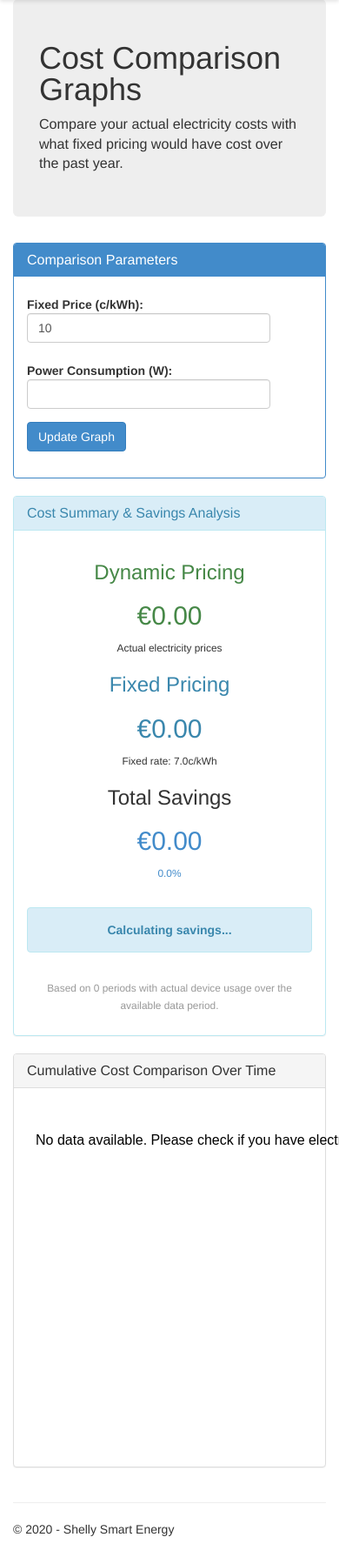
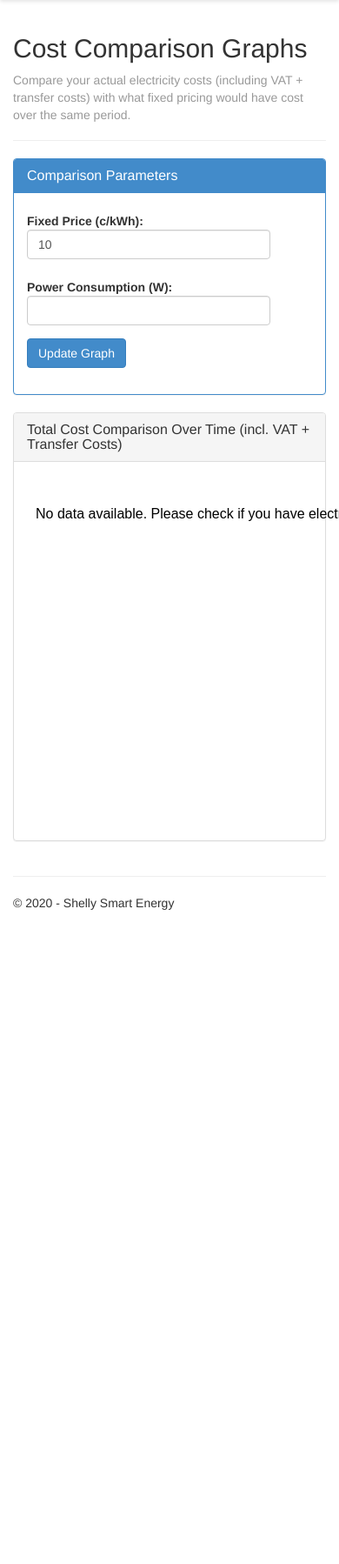
Before and after one commit to Beermaster90/DjangoShellyElectiricityAutomation, a Django app: template app/templates/app/graphs.html in a window 390 px wide; the page is wider, and only the part inside the window is pictured. Shown: the part 51-1849 px from the top of that part at 87% size. After the commit the page ends 1097 px from the top of that part, so only its background shows below. Run offline with Django 3.2, Linux system fonts and the light colour scheme; the template is opened without the code that fills it: most values are stand-ins (such as "Sample title", 1, 10 or a date in 2020); some libraries are stand-ins or nearby versions.

Commit message:
Graph page fixed

```diff
--- a/app/templates/app/graphs.html
+++ b/app/templates/app/graphs.html
@@ -2,9 +2,9 @@
 
 {% block content %}
 
-<div class="jumbotron">
-    <h1>Cost Comparison Graphs</h1>
-    <p class="lead">Compare your actual electricity costs with what fixed pricing would have cost over the past year.</p>
+<div class="page-header">
+    <h2>Cost Comparison Graphs</h2>
+    <p class="text-muted">Compare your actual electricity costs (including VAT + transfer costs) with what fixed pricing would have cost over the same period.</p>
 </div>
 
 <div class="row">
@@ -55,56 +55,10 @@
             </div>
         </div>
 
-        <!-- Cost Summary -->
-        <div class="panel panel-info" id="summaryPanel">
-            <div class="panel-heading">
-                <h3 class="panel-title">Cost Summary & Savings Analysis</h3>
-            </div>
-            <div class="panel-body">
-                <div class="row">
-                    <div class="col-sm-4">
-                        <div class="text-center">
-                            <h3 class="text-success">Dynamic Pricing</h3>
-                            <h2 id="dynamicTotal" class="text-success">€0.00</h2>
-                            <p><small>Actual electricity prices</small></p>
-                        </div>
-                    </div>
-                    <div class="col-sm-4">
-                        <div class="text-center">
-                            <h3 class="text-info">Fixed Pricing</h3>
-                            <h2 id="fixedTotal" class="text-info">€0.00</h2>
-                            <p><small id="fixedPriceLabel">Fixed rate: 7.0c/kWh</small></p>
-                        </div>
-                    </div>
-                    <div class="col-sm-4">
-                        <div class="text-center">
-                            <h3>Total Savings</h3>
-                            <h2 id="savings" class="text-primary">€0.00</h2>
-                            <p><small id="savingsPercent" class="text-primary">0.0%</small></p>
-                        </div>
-                    </div>
-                </div>
-                <div class="row" style="margin-top: 20px;">
-                    <div class="col-sm-12">
-                        <div class="alert alert-info text-center">
-                            <strong id="savingsMessage">Calculating savings...</strong>
-                        </div>
-                    </div>
-                </div>
-                <div class="row" style="margin-top: 10px;">
-                    <div class="col-sm-12">
-                        <p class="text-muted text-center">
-                            <small id="usageInfo">Based on <span id="usagePeriods">0</span> periods with actual device usage over the available data period.</small>
-                        </p>
-                    </div>
-                </div>
-            </div>
-        </div>
-
         <!-- Graph Container -->
         <div class="panel panel-default">
             <div class="panel-heading">
-                <h3 class="panel-title">Cumulative Cost Comparison Over Time</h3>
+                <h3 class="panel-title">Total Cost Comparison Over Time (incl. VAT + Transfer Costs)</h3>
             </div>
             <div class="panel-body">
                 <canvas id="costChart" width="800" height="400"></canvas>
@@ -192,7 +146,7 @@
                     },
                     title: {
                         display: true,
-                        text: 'Cumulative Electricity Costs - Savings: €' + Math.abs(data.savings).toFixed(2) + ' (' + Math.abs(data.savings_percentage).toFixed(1) + '%)',
+                        text: 'Total Electricity Costs (VAT + Transfer Included) - Savings: €' + Math.abs(data.savings).toFixed(2) + ' (' + Math.abs(data.savings_percentage).toFixed(1) + '%)',
                         font: {
                             size: 16
                         }
@@ -239,90 +193,15 @@
         });
     }
 
-    function updateSummary(data) {
-        console.log('updateSummary called with:', data);
-
-        // Update totals with larger, more prominent display
-        const elements = {
-            dynamicTotal: document.getElementById('dynamicTotal'),
-            fixedTotal: document.getElementById('fixedTotal'),
-            savings: document.getElementById('savings'),
-            savingsPercent: document.getElementById('savingsPercent'),
-            usagePeriods: document.getElementById('usagePeriods'),
-            fixedPriceLabel: document.getElementById('fixedPriceLabel'),
-            savingsMessage: document.getElementById('savingsMessage'),
-            usageInfo: document.getElementById('usageInfo')
-        };
-
-        // Check for missing elements
-        for (const [name, element] of Object.entries(elements)) {
-            if (!element) {
-                console.error('Element not found:', name);
-                return;
-            }
-        }
-
-        elements.dynamicTotal.textContent = '€' + data.total_dynamic.toFixed(2);
-        elements.fixedTotal.textContent = '€' + data.total_fixed.toFixed(2);
-        elements.savings.textContent = '€' + Math.abs(data.savings).toFixed(2);
-        elements.savingsPercent.textContent = Math.abs(data.savings_percentage).toFixed(1) + '%';
-        elements.usagePeriods.textContent = data.periods_with_usage;
-
-        // Update fixed price label
-        elements.fixedPriceLabel.textContent = 'Fixed rate: ' + data.fixed_price + 'c/kWh';
-
-        // Create detailed savings message
-        let savingsMessage = '';
-        let alertClass = 'alert-info';
-
-        if (data.savings > 0) {
-            savingsMessage = '💰 You SAVED €' + data.savings.toFixed(2) + ' (' + data.savings_percentage.toFixed(1) + '%) by using dynamic pricing instead of fixed pricing!';
-            alertClass = 'alert-success';
-            elements.savings.className = 'text-success';
-            elements.savingsPercent.className = 'text-success';
-        } else if (data.savings < 0) {
-            const loss = Math.abs(data.savings);
-            savingsMessage = '📉 Fixed pricing would have saved €' + loss.toFixed(2) + ' (' + Math.abs(data.savings_percentage).toFixed(1) + '%) compared to dynamic pricing.';
-            alertClass = 'alert-warning';
-            elements.savings.className = 'text-danger';
-            elements.savingsPercent.className = 'text-danger';
-        } else {
-            savingsMessage = '🤔 Both pricing methods would cost exactly the same.';
-            alertClass = 'alert-info';
-            elements.savings.className = 'text-muted';
-            elements.savingsPercent.className = 'text-muted';
-        }
-
-        // Update message and alert styling
-        elements.savingsMessage.textContent = savingsMessage;
-        const alertDiv = document.querySelector('.alert');
-        if (alertDiv) {
-            alertDiv.className = 'alert ' + alertClass + ' text-center';
-        }
-
-        // Update usage info message
-        if (data.is_simulated) {
-            elements.usageInfo.innerHTML = '<small>⚠️ Simulated usage for <strong>' + data.total_periods + '</strong> periods (no actual device assignments found). This shows theoretical costs if your device ran continuously.</small>';
-            elements.usageInfo.className = 'text-warning text-center';
-        } else {
-            elements.usageInfo.innerHTML = '<small>✅ Based on <strong>' + data.periods_with_usage + '</strong> periods with actual device usage out of ' + data.total_periods + ' total periods available.</small>';
-            elements.usageInfo.className = 'text-success text-center';
-        }
-    }
-
     // Initialize chart on page load
     document.addEventListener('DOMContentLoaded', function() {
-        console.log('Page loaded, initializing graphs...');
-        console.log('Graph data:', graphData);
-
         if (graphData && graphData.labels && graphData.labels.length > 0) {
             updateChart(graphData);
-            updateSummary(graphData);
         } else {
-            console.warn('No graph data available or empty data set');
             // Show a message to the user
-            document.querySelector('#costChart').getContext('2d').font = "16px Arial";
-            document.querySelector('#costChart').getContext('2d').fillText("No data available. Please check if you have electricity price data in the database.", 10, 50);
+            const ctx = document.querySelector('#costChart').getContext('2d');
+            ctx.font = "16px Arial";
+            ctx.fillText("No data available. Please check if you have electricity price data in the database.", 10, 50);
         }
     });
 
@@ -336,8 +215,17 @@
         // Show loading indicator
         document.getElementById('loadingIndicator').style.display = 'inline';
 
+        // Disable the submit button to prevent double-clicks
+        const submitButton = this.querySelector('button[type="submit"]');
+        const originalButtonText = submitButton.textContent;
+        submitButton.disabled = true;
+        submitButton.textContent = 'Updating...';
+
         // Make AJAX request
-        fetch('/shellyapp/get-graph-data/?' + params.toString())
+        const urlParams = new URLSearchParams(formData);
+        urlParams.append('_t', Date.now()); // Add cache buster
+
+        fetch('/shellyapp/get-graph-data/?' + urlParams.toString())
             .then(response => {
                 console.log('Response status:', response.status);
                 if (!response.ok) {
@@ -346,12 +234,14 @@
                 return response.json();
             })
             .then(data => {
-                console.log('Received data:', data);
                 if (data.error) {
+                    console.error('Server returned error:', data.error);
                     alert('Error: ' + data.error);
+                } else if (data.graph_data) {
+                    updateChart(data.graph_data);
                 } else {
-                    updateChart(data.graph_data);
-                    updateSummary(data.graph_data);
+                    console.error('No graph_data found in response:', data);
+                    alert('Invalid response format from server');
                 }
             })
             .catch(error => {
@@ -359,8 +249,11 @@
                 alert('An error occurred while updating the graph: ' + error.message);
             })
             .finally(() => {
-                // Hide loading indicator
+                // Hide loading indicator and restore button
                 document.getElementById('loadingIndicator').style.display = 'none';
+                const submitButton = document.querySelector('#graphForm button[type="submit"]');
+                submitButton.disabled = false;
+                submitButton.textContent = 'Update Graph';
             });
     });
 </script>
```
Also changed, not shown: app/graph_views.py (+59 -17 lines).
